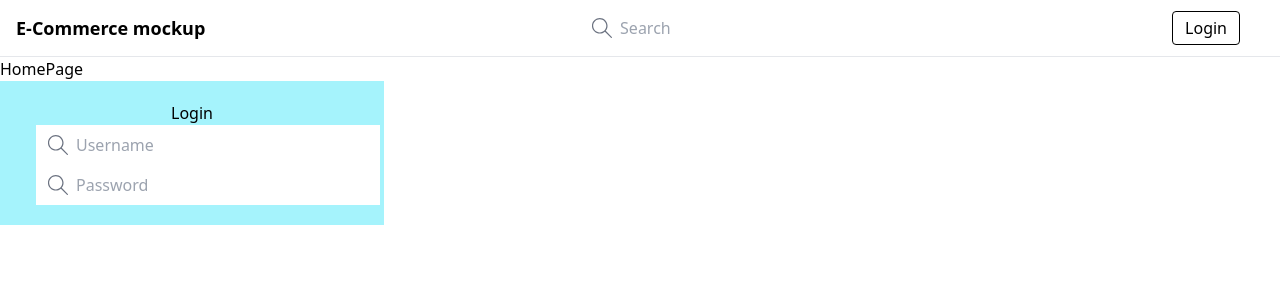
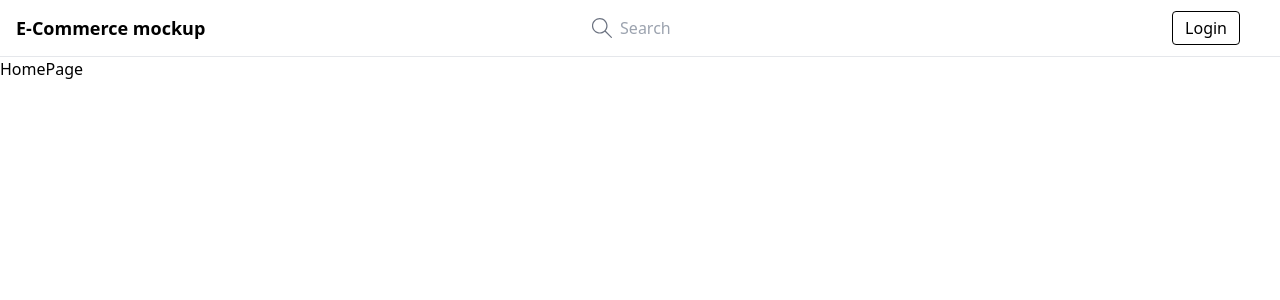
Before and after one commit to TarasMamch/e-commerce-mockup, a React (Create React App) app: page / in a window 1280 px wide. Shown: the top 300 px of the page. Built offline with nearby package versions, Linux system fonts and the light colour scheme.

Commit message:
set up router

```diff
--- a/package.json
+++ b/package.json
@@ -7,12 +7,16 @@
     "@testing-library/react": "^13.4.0",
     "@testing-library/user-event": "^13.5.0",
     "axios": "^1.7.2",
+    "localforage": "^1.10.0",
+    "match-sorter": "^6.3.4",
     "react": "^18.3.1",
     "react-dom": "^18.3.1",
     "react-hook-form": "^7.51.5",
     "react-icons": "^5.2.1",
+    "react-router-dom": "^6.23.1",
     "react-scripts": "5.0.1",
     "sequelize": "^6.37.3",
+    "sort-by": "^1.2.0",
     "web-vitals": "^2.1.4"
   },
   "scripts": {
--- a/src/App.js
+++ b/src/App.js
@@ -1,14 +1,26 @@
+import React from "react"
+import { RouterProvider, createBrowserRouter } from "react-router-dom"
 import Header from "./components/Header"
 import HomePage from "./pages/HomePage"
 import LoginPage from "./pages/LoginPage"
 
 function App() {
+    const router = createBrowserRouter([
+        {
+            path: "/",
+            element: <HomePage />
+        },
+        {
+            path: "/login",
+            element: <LoginPage />
+        }
+    ])
+
     return (
-        <div>
+        <React.StrictMode>
             <Header />
-            <HomePage />
-            <LoginPage />
-        </div>
+            <RouterProvider router={router} />
+        </React.StrictMode>
     )
 }
 
```
Also changed, not shown: 1 other file (tests, documents, lock files or other folders).
